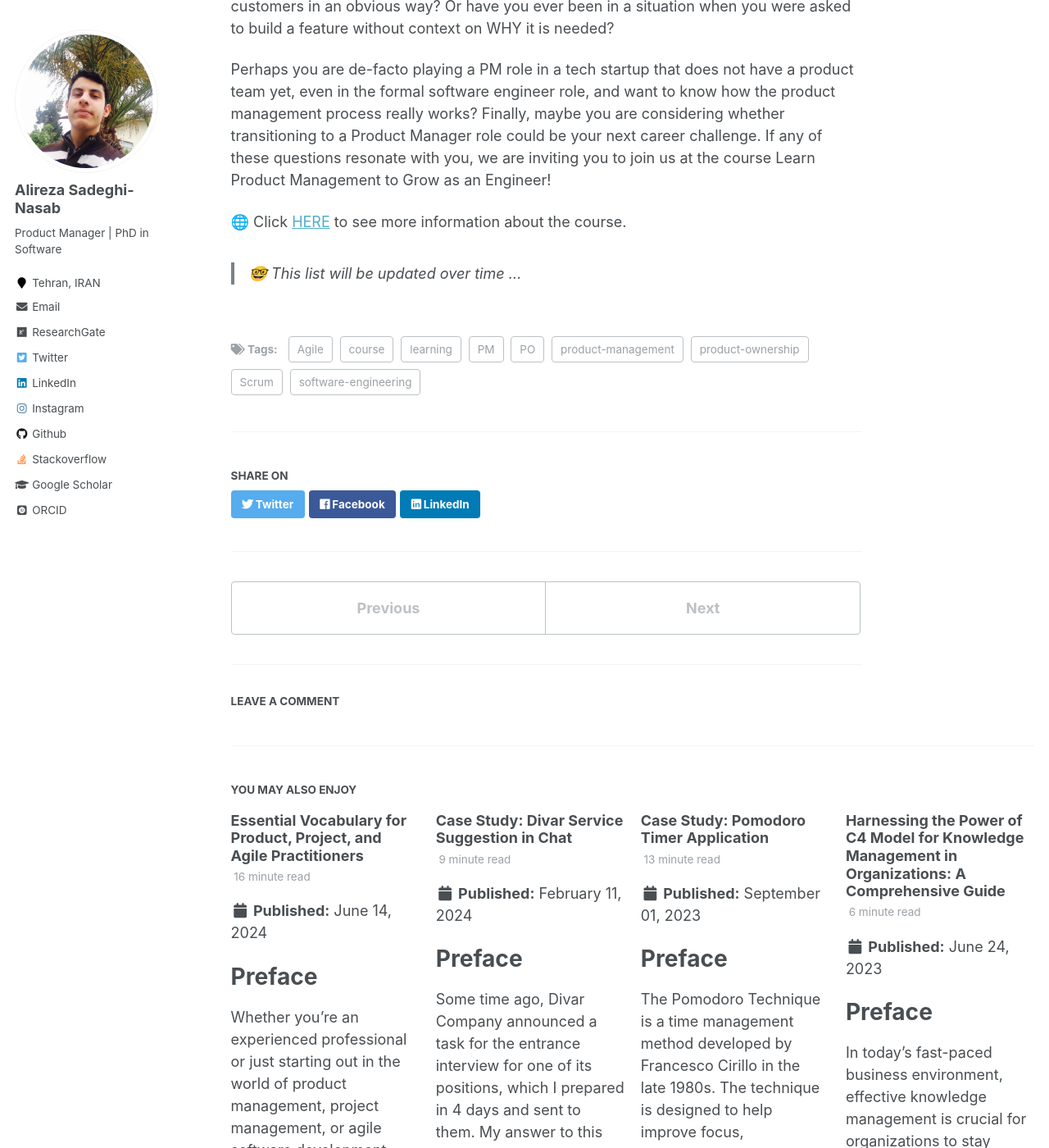
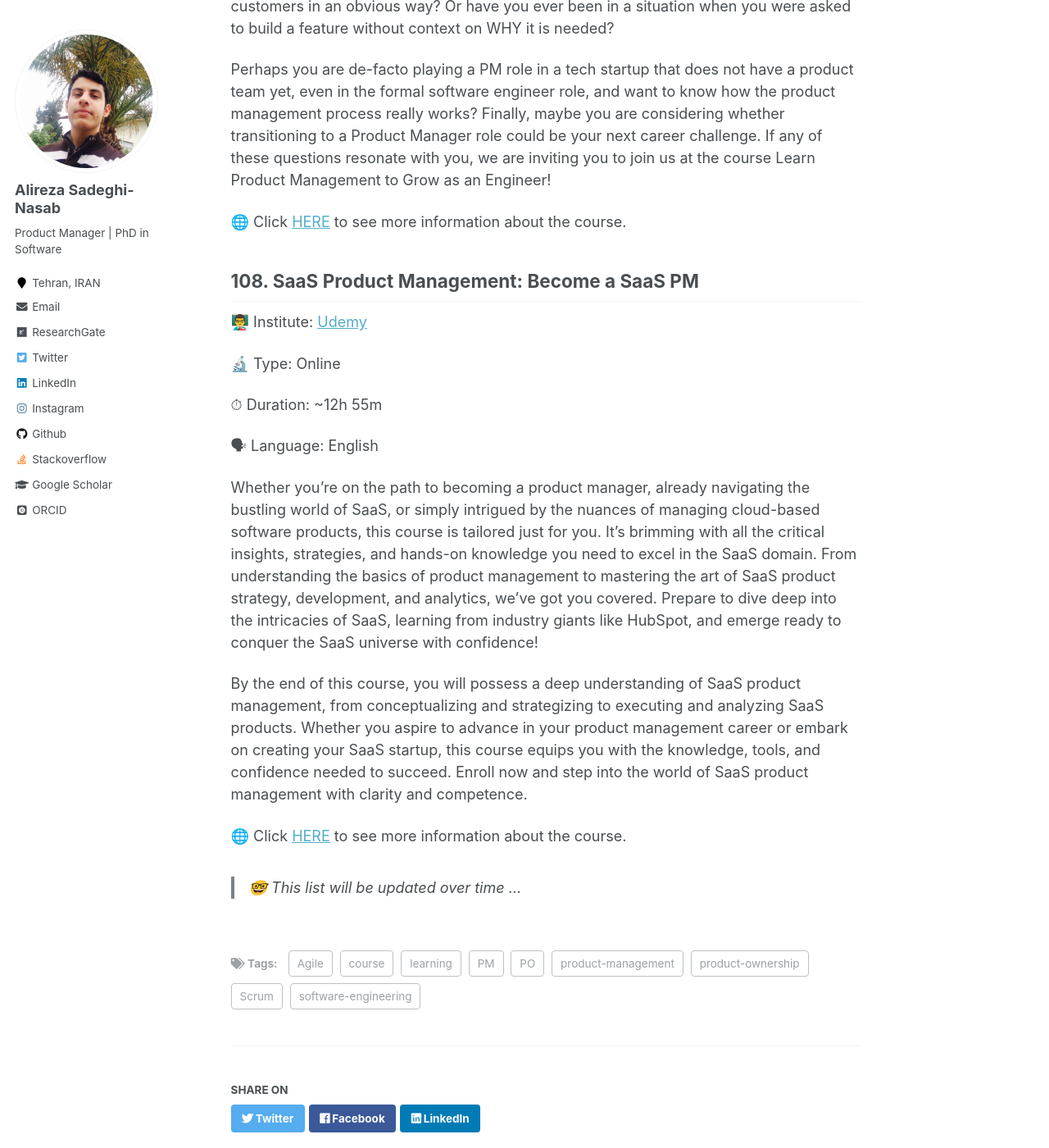
Before and after one commit to AlirezaSN/AlirezaSN.github.io, a Jekyll site: the page built from _posts/2023-03-25-blog-post-14.md, in a window 1280 px wide and 1400 px high, scrolled down 71286 px. Shown: the whole window at 82% size. Built offline with Jekyll 4.4.1, drawn with Linux system fonts in a browser that asks for light colours; some web fonts are replaced; comment, search, counter and statistics services are not loaded; some of the changed text lies outside the part shown.

Commit message:
add courses

```diff
--- a/_posts/2023-03-25-blog-post-14.md
+++ b/_posts/2023-03-25-blog-post-14.md
@@ -1928,4 +1928,20 @@ Perhaps you are de-facto playing a PM role in a tech startup that does not have
 
 🌐 Click [HERE](https://www.udemy.com/course/learn-product-management-to-grow-as-an-engineer/) to see more information about the course.
 
+## 108. SaaS Product Management: Become a SaaS PM
+
+👨‍🏫 Institute: [Udemy]((https://www.udemy.com))
+
+🔬 Type: Online
+
+⏱ Duration: ~12h 55m
+
+🗣 Language: English
+
+Whether you're on the path to becoming a product manager, already navigating the bustling world of SaaS, or simply intrigued by the nuances of managing cloud-based software products, this course is tailored just for you. It's brimming with all the critical insights, strategies, and hands-on knowledge you need to excel in the SaaS domain. From understanding the basics of product management to mastering the art of SaaS product strategy, development, and analytics, we've got you covered. Prepare to dive deep into the intricacies of SaaS, learning from industry giants like HubSpot, and emerge ready to conquer the SaaS universe with confidence!
+
+By the end of this course, you will possess a deep understanding of SaaS product management, from conceptualizing and strategizing to executing and analyzing SaaS products. Whether you aspire to advance in your product management career or embark on creating your SaaS startup, this course equips you with the knowledge, tools, and confidence needed to succeed. Enroll now and step into the world of SaaS product management with clarity and competence.
+
+🌐 Click [HERE](https://www.udemy.com/course/saas-product-management/) to see more information about the course.
+
 > 🤓 This list will be updated over time ...
```
